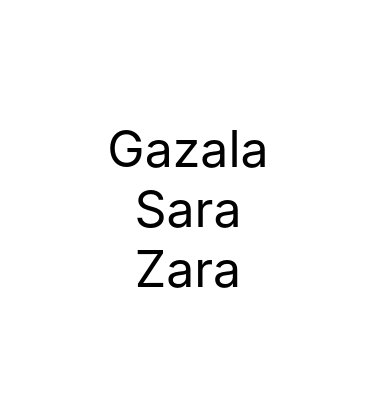
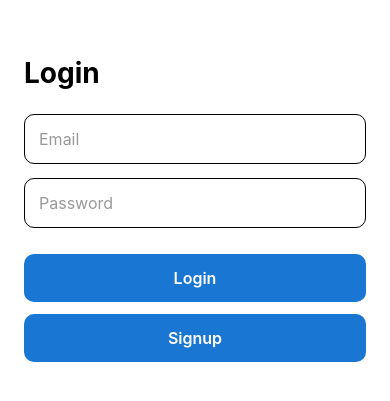
Before and after one commit to Gazala939/firstappnative, a React Native app: screen / in a window 390 px wide. Shown: the part 213-614 px from the top of the page. Built offline with nearby package versions, Linux system fonts and the light colour scheme.

Commit message:
Login & SingnUp

```diff
--- a/App.tsx
+++ b/App.tsx
@@ -1,32 +1,105 @@
-import {StyleSheet, Text, View } from 'react-native';
-
-
-
+import React, { useState } from 'react';
+import {
+  View,
+  Text,
+  TextInput,
+  Pressable,
+  StyleSheet,
+  Alert,
+} from 'react-native';
 
 function App() {
-   const names = ['Gazala' , 'Sara' , 'Zara']
+  const [email, setEmail] = useState('');
+  const [password, setPassword] = useState('');
 
-   return(
-    <View style = {styles.container} >
-        {names.map((obj,index)=>{
-            return(
-            <Text style={{fontSize: 50}} key = {index}>{obj} </Text>
-        )})}
+  const handleLogin = () => {
+    Alert.alert('Login Clicked', `Email: ${email}`);
+  };
 
+  const handleSignup = () => {
+    Alert.alert('Signup Clicked');
+  };
+
+  return (
+    <View style={styles.container}>
+      <Text style={styles.title}>Login</Text>
+
+      <TextInput
+        placeholder="Email"
+        value={email}
+        onChangeText={setEmail}
+        style={styles.input}
+        keyboardType="email-address"
+        placeholderTextColor="#999"
+      />
+
+      <TextInput
+        placeholder="Password"
+        value={password}
+        onChangeText={setPassword}
+        style={styles.input}
+        secureTextEntry
+        placeholderTextColor="#999"
+      />
+
+      {/* 🔵 LOGIN BUTTON */}
+      <Pressable
+        style={({ pressed }) => [
+          styles.button,
+          { opacity: pressed ? 0.7 : 1 },
+        ]}
+        onPress={handleLogin}
+      >
+        <Text style={styles.btnText}>Login</Text>
+      </Pressable>
+
+      {/* 🔵 SIGNUP BUTTON */}
+      <Pressable
+        style={({ pressed }) => [
+          styles.button,
+          { opacity: pressed ? 0.7 : 1 },
+        ]}
+        onPress={handleSignup}
+      >
+        <Text style={styles.btnText}>Signup</Text>
+      </Pressable>
     </View>
-
-);
+  );
 }
 
 const styles = StyleSheet.create({
-
-    container:{
-        flex:1,
-        justifyContent: 'center',
-        alignItems:'center',
-        backgroundColor: '#ffffff',
-    },
+  container: {
+    flex: 1,
+    backgroundColor: 'white',
+    justifyContent: 'center',
+    paddingHorizontal: 24,
+  },
+  title: {
+    fontSize: 28,
+    fontWeight: 'bold',
+    marginBottom: 24,
+  },
+  input: {
+    borderWidth: 1,
+    borderColor: 'black',
+    borderRadius: 10,
+    padding: 14,
+    marginBottom: 14,
+    fontSize: 16,
+  },
+  button: {
+    backgroundColor: '#1976D2',
+    padding: 14,
+    borderRadius: 10,
+    alignItems: 'center',
+    marginTop: 12,
+  },
+  btnText: {
+    color: '#fff',
+    fontSize: 16,
+    fontWeight: '600',
+  },
+});
 
 
-})
 export default App;
```
